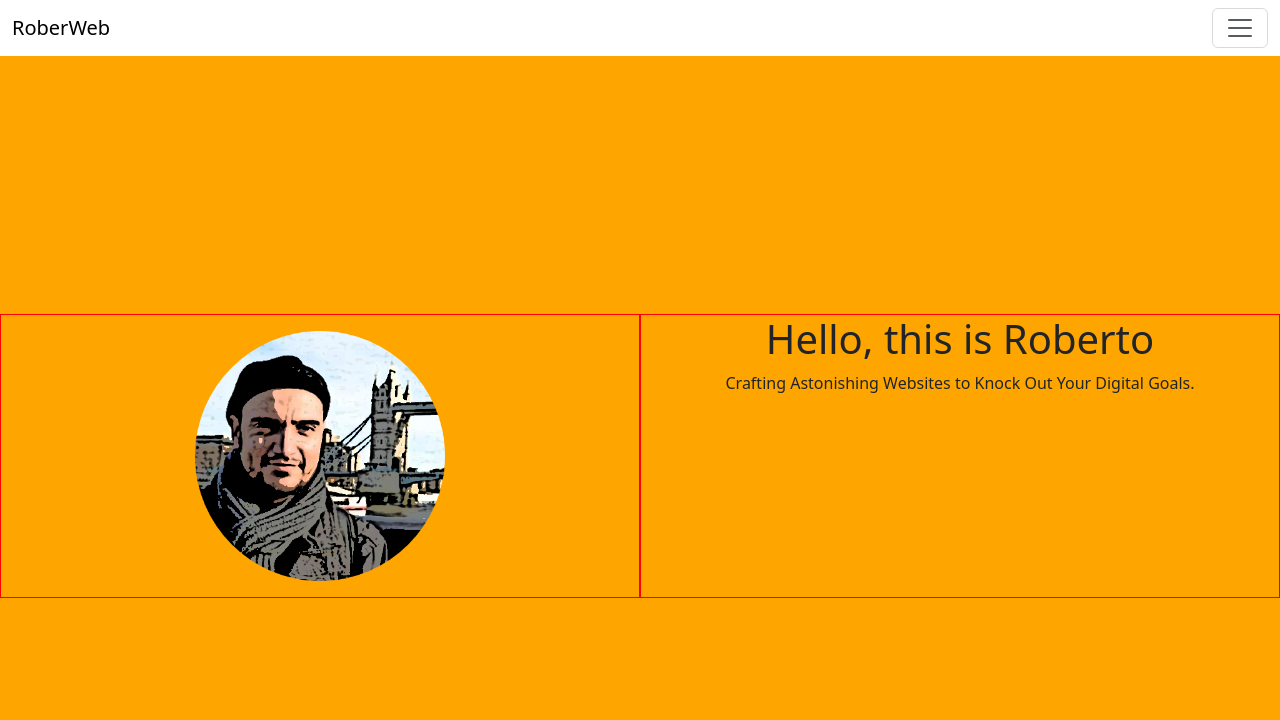
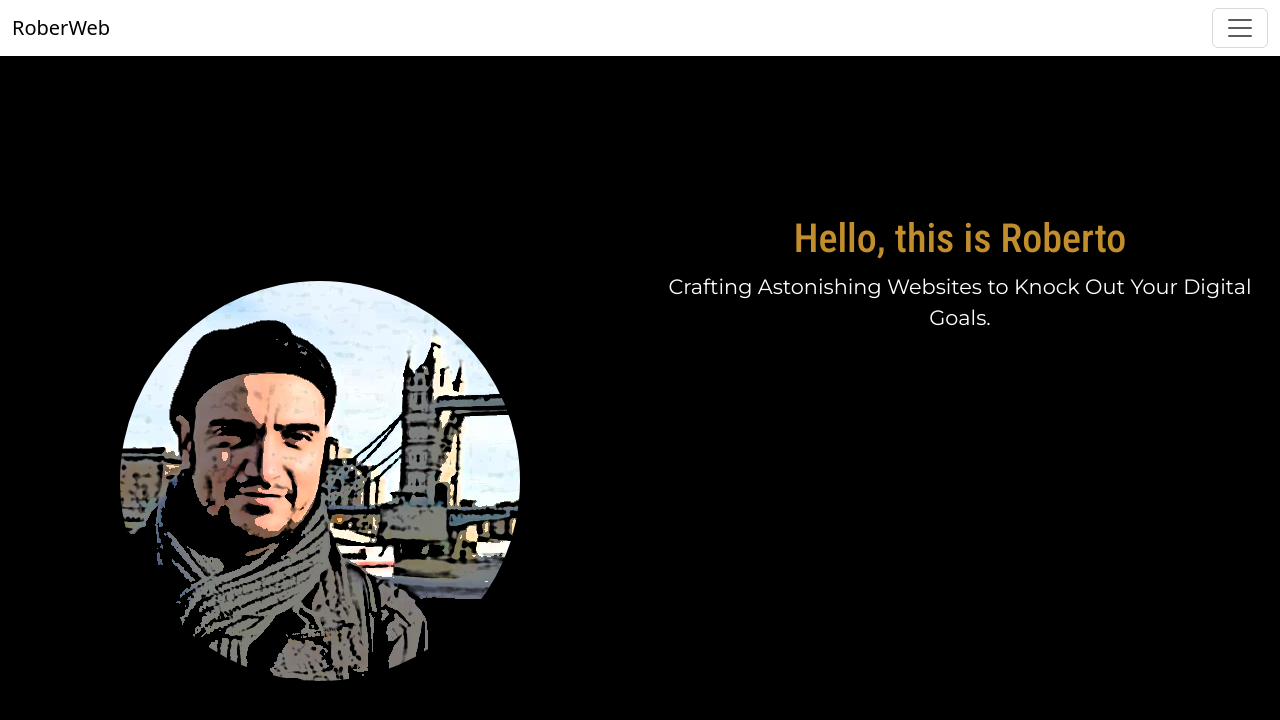
Before and after one commit to rober-web/React-Portfolio, a React (Vite) app: page / in a window 1280 px wide. Shown: the top 720 px of the page. Built offline with nearby package versions, Linux system fonts and the light colour scheme.

Commit message:
added variables

```diff
--- a/src/components/Hero/hero.css
+++ b/src/components/Hero/hero.css
@@ -1,10 +1,66 @@
+:root {
+  --bg-primary-color: rgb(0, 0, 0);
+  --hero-title-color: rgb(194, 141, 44);
+  --hero-title-font: "Roboto Condensed", sans-serif;
+  --hero-title-font-size: 2.5em;
+  --hero-tagline-color: rgb(255, 255, 255);
+  --hero-tagline-font: "Montserrat", sans-serif;
+  --hero-tagline-font-size: 1.3em;
+}
+
 #hero {
   height: auto;
-  background-color: orange;
+  background-color: var(--bg-primary-color);
+  color: rgb(194, 141, 44);
+}
+#hero h1 {
+  font-family: var(--hero-title-font);
+  font-optical-sizing: auto;
+  font-style: normal;
+  font-size: var(--hero-title-font-size);
+}
+#hero p {
+  color: var(--hero-tagline-color);
+  font-family: var(--hero-tagline-font);
+  font-optical-sizing: auto;
+  font-style: normal;
+  font-size: var(--hero-tagline-font-size);
+}
+#hero-img {
 }
 .the-border {
-  border: solid 1px red;
+  /* border: solid 1px red; */
 }
 .main-image {
-  width: 250px;
+  /* width: 250px; */
+  width: min(max(250px, 80%), 400px);
+  height: auto; /* Ensures the height adjusts proportionally */
 }
+
+/* Example media query for small screens */
+@media (min-width: 576px) {
+  /* Your styles for small screens */
+  .main-image {
+    margin-top: 50px;
+  }
+}
+
+/* Example media query for medium screens */
+@media (min-width: 768px) {
+  /* Your styles for medium screens */
+}
+
+/* Example media query for large screens */
+@media (min-width: 992px) {
+  /* Your styles for large screens */
+}
+
+/* Example media query for extra-large screens */
+@media (min-width: 1200px) {
+  /* Your styles for extra-large screens */
+}
+
+/* Example media query for extra-extra-large screens */
+@media (min-width: 1400px) {
+  /* Your styles for extra-extra-large screens */
+}
```
